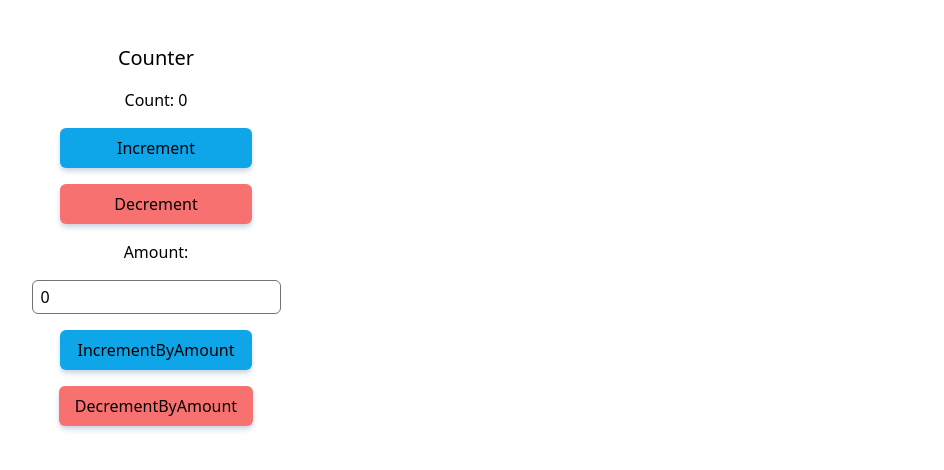
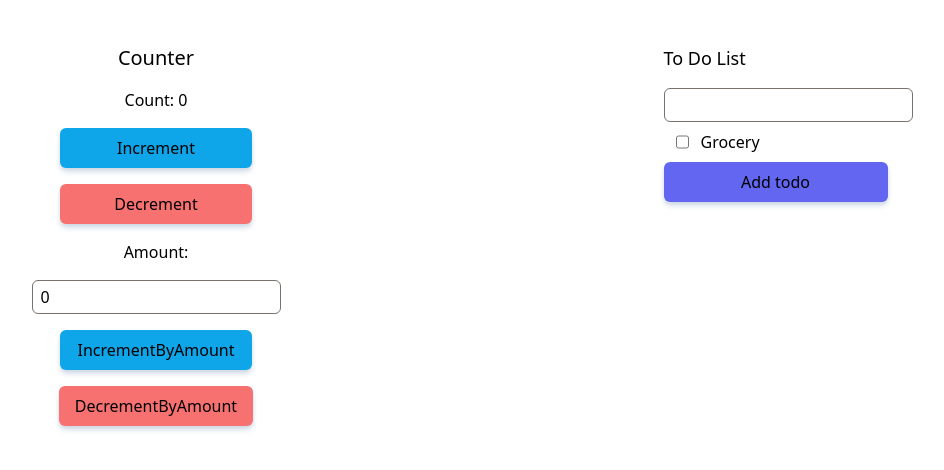
Before and after one commit to saini-vikas/Redux-tutorial, a React (Vite) app: page / in a window 1280 px wide. Shown: the top 470 px of the page, without its empty margins (168-1112 px from the left). Built offline with nearby package versions, Linux system fonts and the light colour scheme.

Commit message:
todo completed

```diff
--- a/src/components/todo.jsx
+++ b/src/components/todo.jsx
@@ -1,7 +1,23 @@
-function Todo() {
+import { useDispatch } from "react-redux";
+import { toggleTodo } from "./../store/todoSlice";
+function Todo(props) {
+  const dispatch = useDispatch();
   return (
-    <div>
-      <input type="checkbox" />
+    <div className="flex flex-row">
+      <input
+        className="mx-3"
+        id={props.id}
+        type="checkbox"
+        onChange={() => {
+          dispatch(toggleTodo(props.id));
+        }}
+      />
+      <label
+        className={props.completed ? "text-green-600" : ""}
+        htmlFor={props.id}
+      >
+        {props.title}
+      </label>
     </div>
   );
 }
--- a/src/components/todoList.jsx
+++ b/src/components/todoList.jsx
@@ -1,13 +1,41 @@
 import Todo from "./todo";
-import { useSelector } from "react-redux";
+import { useState } from "react";
+import { useSelector, useDispatch } from "react-redux";
+import { add } from "./../store/todoSlice";
 function TodoList() {
   const todoList = useSelector((state) => state.todo);
+  const dispatch = useDispatch();
+  const [newTitle, setNewTitle] = useState("");
+
+  const handleClick = () => {
+    dispatch(add(newTitle));
+    setNewTitle("");
+  };
 
   return (
-    <div>
-      {todoList.map((todo) => (
-        <Todo key={todo.id} />
-      ))}
+    <div className="flex flex-col gap-2">
+      <p className="text-lg">To Do List</p>
+      <label htmlFor="new-todo"></label>
+      <input
+        className="border border-stone-500 rounded-md py-1 px-2"
+        type="text"
+        onChange={(e) => setNewTitle(e.target.value)}
+        value={newTitle}
+        id="new-todo"
+      />
+      <ul>
+        {todoList.map((todo) => (
+          <li key={todo.id}>
+            <Todo id={todo.id} title={todo.title} completed={todo.completed} />
+          </li>
+        ))}
+      </ul>
+      <button
+        onClick={() => handleClick()}
+        className="px-4 py-2 min-w-48 max-w-56 bg-indigo-500 rounded-md active:scale-95 shadow-md shadow-slate-300"
+      >
+        Add todo
+      </button>
     </div>
   );
 }
--- a/src/store/todoSlice.jsx
+++ b/src/store/todoSlice.jsx
@@ -1,11 +1,25 @@
 import { createSlice } from "@reduxjs/toolkit";
 
-const initialToDo = [];
+const initialToDo = [{ title: "Grocery", id: 0, completed: false }];
 
 export const todoSlice = createSlice({
   name: "todo",
   initialState: initialToDo,
-  reducers: {},
+  reducers: {
+    add: (state, action) => {
+      const newTodo = {
+        title: action.payload,
+        id: state.length,
+        completed: false,
+      };
+      state.push(newTodo);
+    },
+    toggleTodo: (state, action) => {
+      console.log(action.id);
+      const todo = state.find((t) => t.id === action.payload);
+      todo.completed = !todo.completed;
+    },
+  },
 });
 
 export const { add, toggleTodo } = todoSlice.actions;
```
